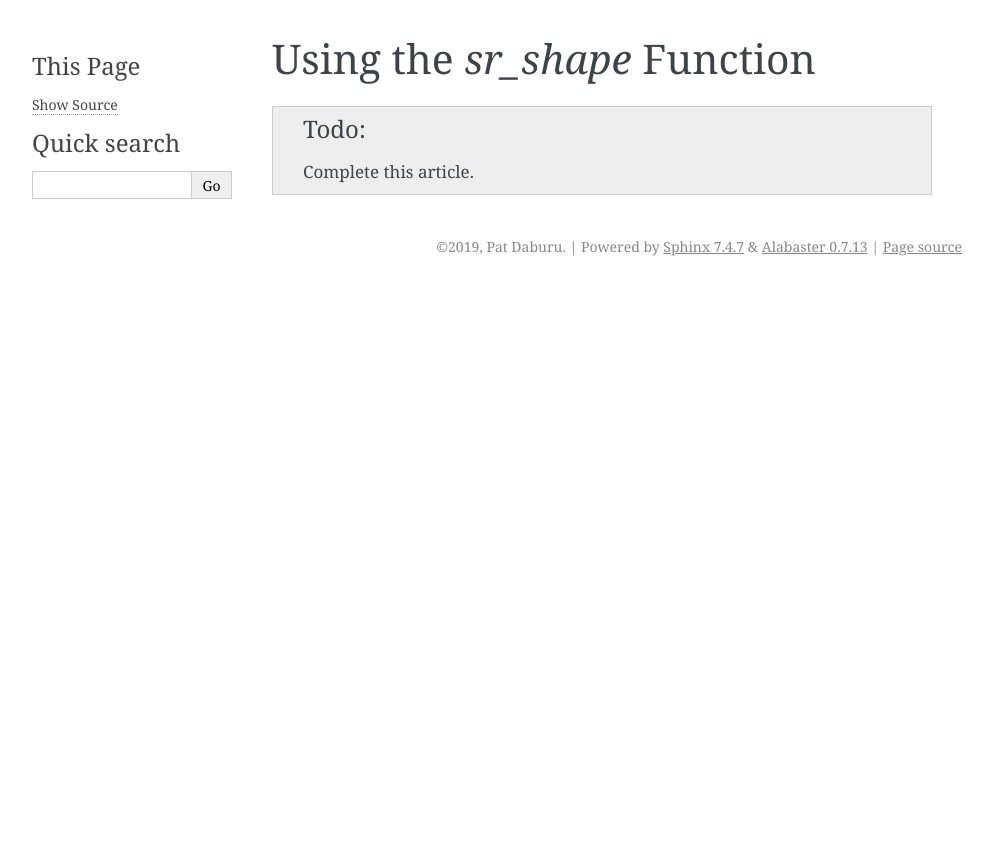
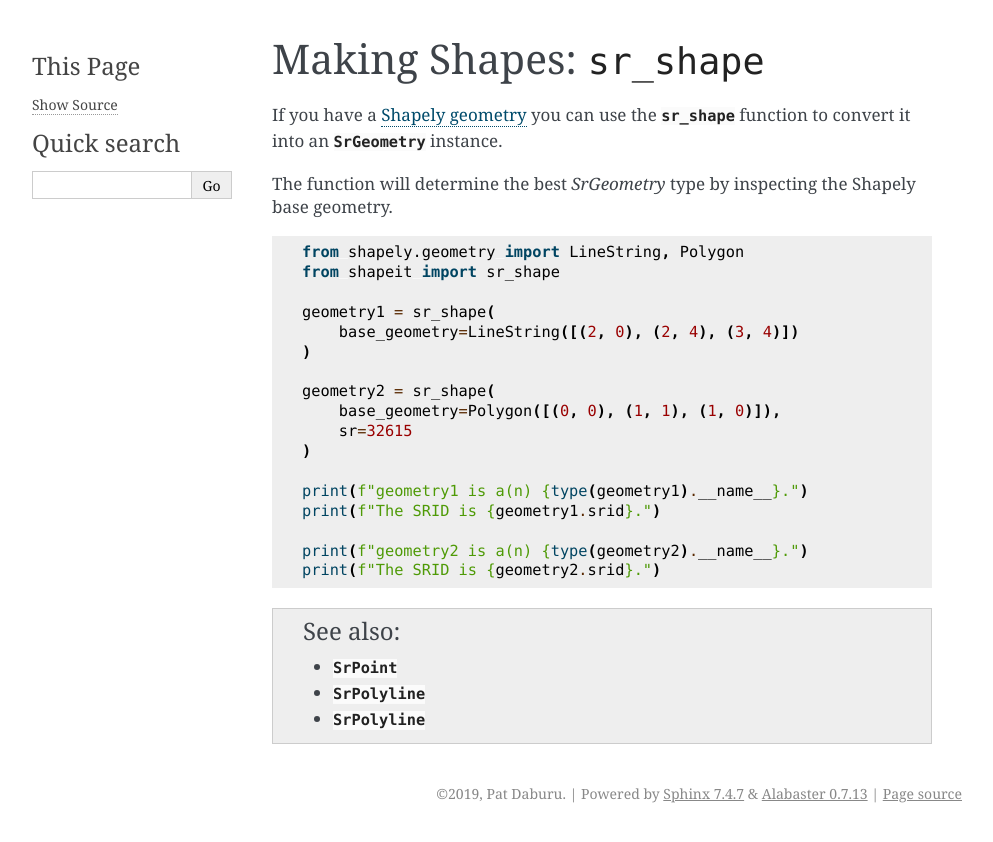
Before and after one commit to patdaburu/shapeit, a Sphinx documentation site: the page built from docs/source/examples/sr_shape.rst, in a window 1280 px wide. Shown: the top 842 px of the page, without its empty margins (148-1141 px from the left). Built offline with Sphinx 7.4.7, drawn with Linux system fonts in a browser that asks for light colours.

Commit message:
Updated 'sr_shape' example doc.

```diff
--- a/docs/source/examples/sr_shape.rst
+++ b/docs/source/examples/sr_shape.rst
@@ -1,8 +1,37 @@
 .. _examples_sr_shape:
 
-Using the `sr_shape` Function
-=============================
+Making Shapes: ``sr_shape``
+===========================
 
-.. todo::
+If you have a
+`Shapely geometry <https://shapely.readthedocs.io/en/stable/manual.html#geometric-objects>`_ you can
+use the :py:func:`sr_shape <shapeit.geometry.base.sr_shape>` function to convert it into an
+:py:class:`SrGeometry <shapeit.geometry.base.SrGeometry>` instance.
 
-    Complete this article.
+The function will determine the best `SrGeometry` type by inspecting the Shapely base geometry.
+
+.. code-block:: python
+
+    from shapely.geometry import LineString, Polygon
+    from shapeit import sr_shape
+
+    geometry1 = sr_shape(
+        base_geometry=LineString([(2, 0), (2, 4), (3, 4)])
+    )
+
+    geometry2 = sr_shape(
+        base_geometry=Polygon([(0, 0), (1, 1), (1, 0)]),
+        sr=32615
+    )
+
+    print(f"geometry1 is a(n) {type(geometry1).__name__}.")
+    print(f"The SRID is {geometry1.srid}.")
+
+    print(f"geometry2 is a(n) {type(geometry2).__name__}.")
+    print(f"The SRID is {geometry2.srid}.")
+
+.. seealso::
+
+    * :py:class:`SrPoint <shapeit.geometry.base.SrPoint>`
+    * :py:class:`SrPolyline <shapeit.geometry.base.SrPolyline>`
+    * :py:class:`SrPolyline <shapeit.geometry.base.SrPolygon>`
```
